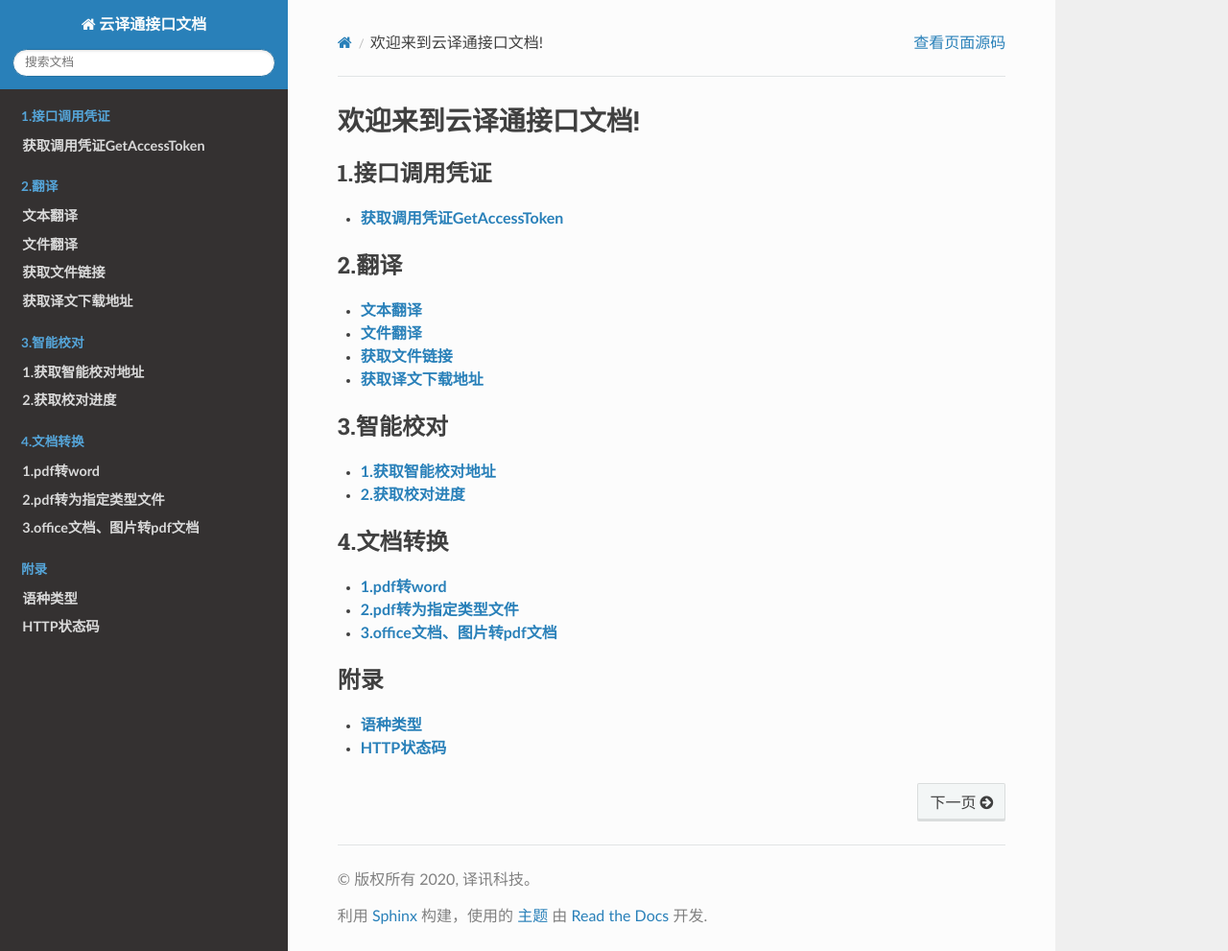
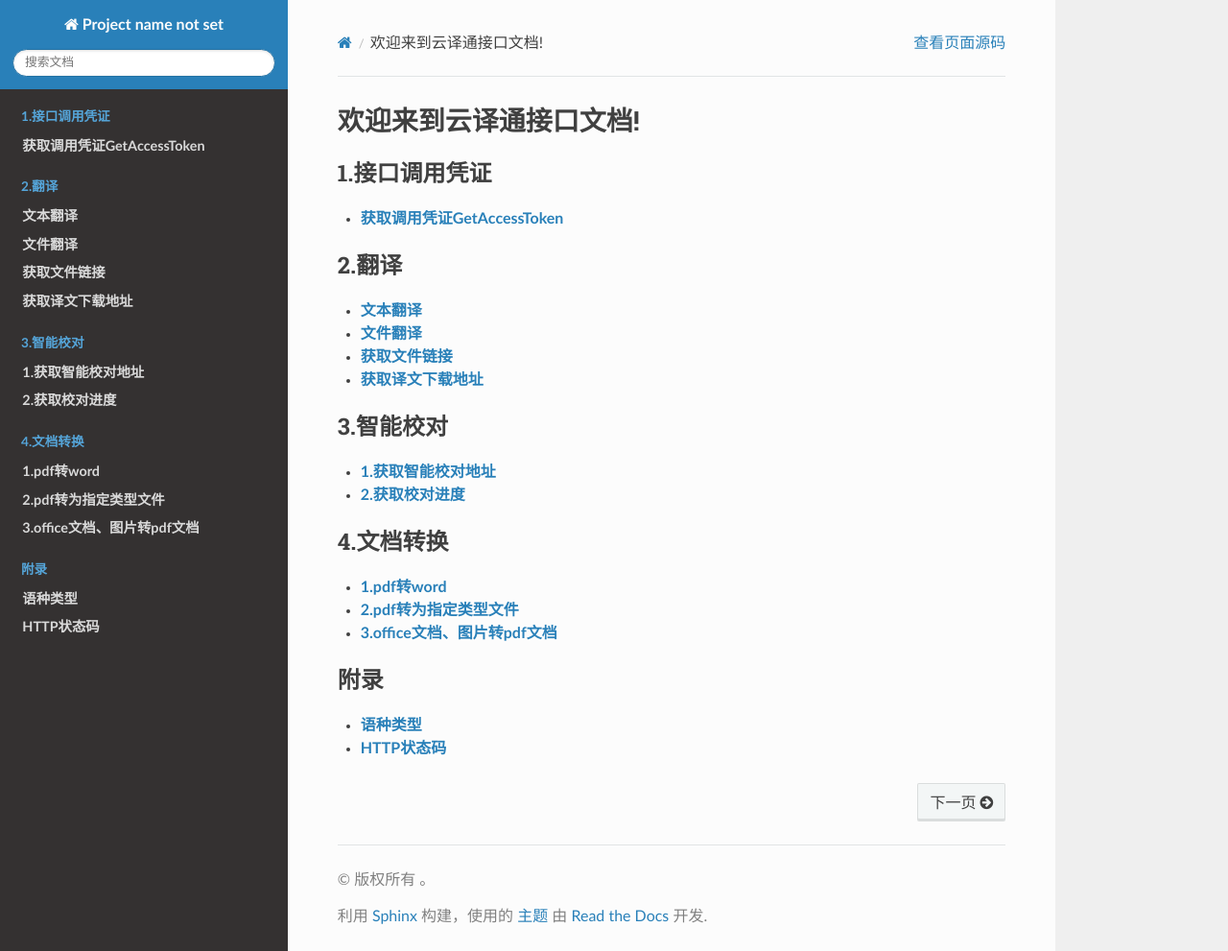
Before and after one commit to xj-eson/Documentation, a Sphinx documentation site: the page built from source/index.rst, in a window 1280 px wide and 991 px high. Shown: the whole window at 96% size. Built offline with Sphinx 7.4.7 and the Read the Docs theme 2.0.0, drawn with Linux system fonts in a browser that asks for light colours.

Commit message:
remove ifno

```diff
--- a/source/conf.py
+++ b/source/conf.py
@@ -17,9 +17,9 @@
 
 # -- Project information -----------------------------------------------------
 
-project = '云译通接口文档'
-copyright = '2020, 译讯科技'
-author = '译讯科技'
+# project = '云译通接口文档'
+# copyright = '2020, 译讯科技'
+# author = '译讯科技'
 
 # The full version, including alpha/beta/rc tags
 release = '1.0'
```
